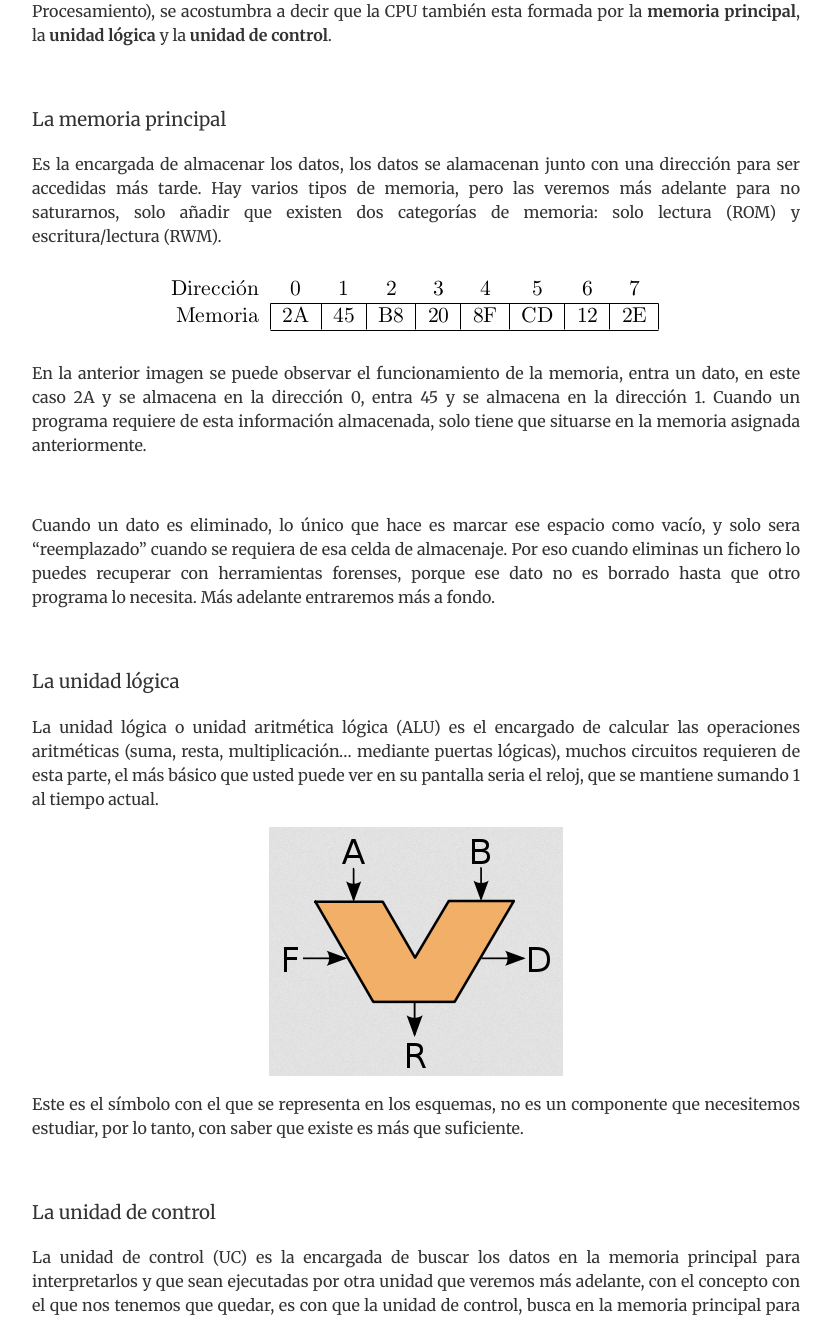
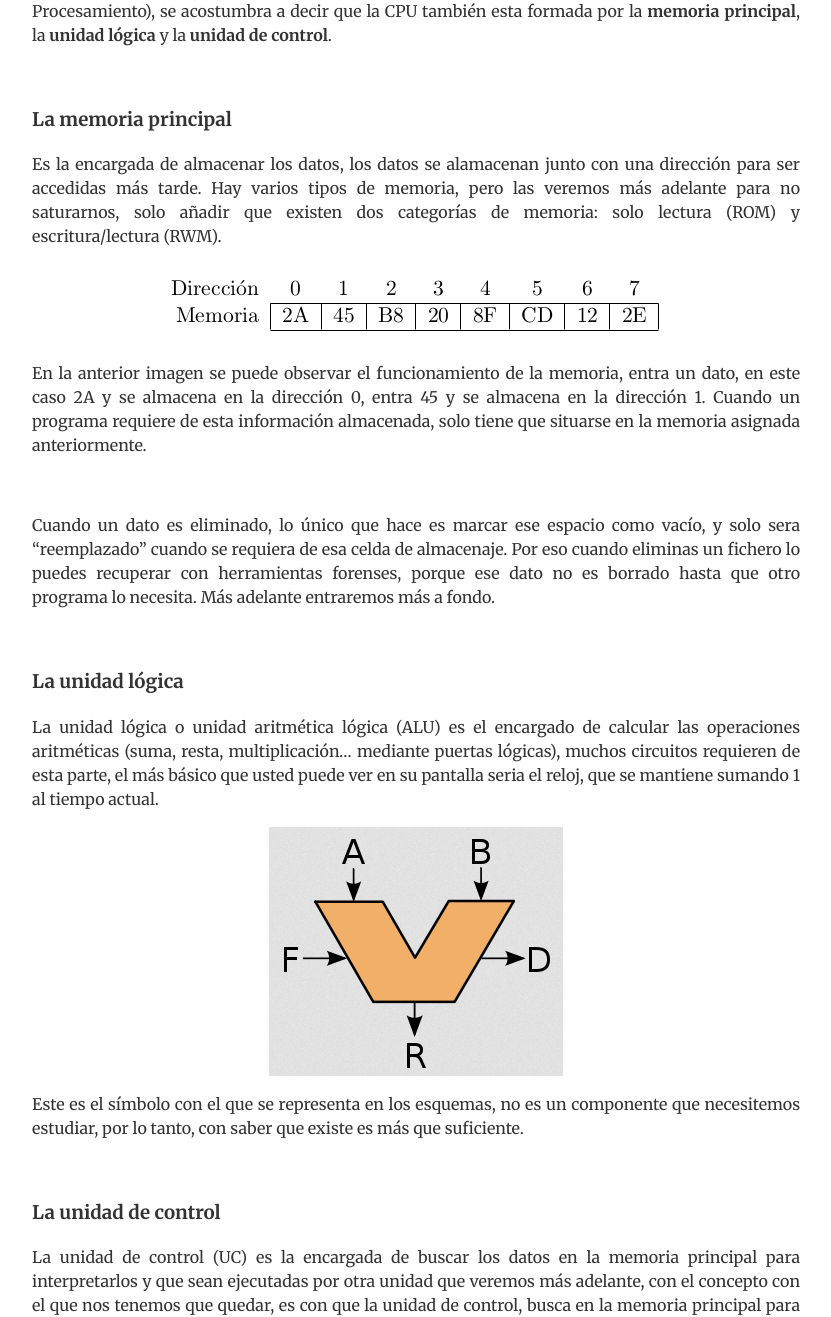
Before and after one commit to Poyoncio/poyoweb, a Jekyll site: the page built from _posts/2016-12-29-Curso-ensamblador-01-Arquitectura-de-computadoras.md, in a window 1280 px wide. Shown: the part 1086-2403 px from the top of the page, without its empty margins (224-1055 px from the left). Built offline with Jekyll 4.4.1, drawn with Linux system fonts in a browser that asks for light colours; nearby versions of some CDN libraries; comment, search, counter and statistics services are not loaded.

```diff
--- a/_posts/2016-12-29-Curso-ensamblador-01-Arquitectura-de-computadoras.md
+++ b/_posts/2016-12-29-Curso-ensamblador-01-Arquitectura-de-computadoras.md
@@ -22,7 +22,7 @@ Para no confundirnos, nos referiremos a procesadores como [CPU](https://es.wikip
 
 <br>
 
-### La memoria principal
+### **La memoria principal**
 Es la encargada de almacenar los datos, los datos se alamacenan junto con una dirección para ser accedidas más tarde. Hay varios tipos de memoria, pero las veremos más adelante para no saturarnos, solo añadir que existen dos categorías de memoria: solo lectura (ROM) y escritura/lectura (RWM).
 
 <img src="/images/funcionamiento-memoria.png"/>
@@ -35,7 +35,7 @@ Cuando un dato es eliminado, lo único que hace es marcar ese espacio como vací
 
 <br>
 
-### La unidad lógica
+### **La unidad lógica**
 La unidad lógica o unidad aritmética lógica (ALU) es el encargado de calcular las operaciones aritméticas (suma, resta, multiplicación... mediante puertas lógicas), muchos circuitos requieren de esta parte, el más básico que usted puede ver en su pantalla seria el reloj, que se mantiene sumando 1 al tiempo actual.
 
 <img src="/images/unidad-aritmetica-logica.png"/>
@@ -44,7 +44,7 @@ Este es el símbolo con el que se representa en los esquemas, no es un component
 
 <br>
 
-### La unidad de control
+### **La unidad de control**
 La unidad de control (UC) es la encargada de buscar los datos en la memoria principal para interpretarlos y que sean ejecutadas por otra unidad que veremos más adelante, con el concepto con el que nos tenemos que quedar, es con que la unidad de control, busca en la memoria principal para que sean usados los datos en un programa.
 
 <br>
```
